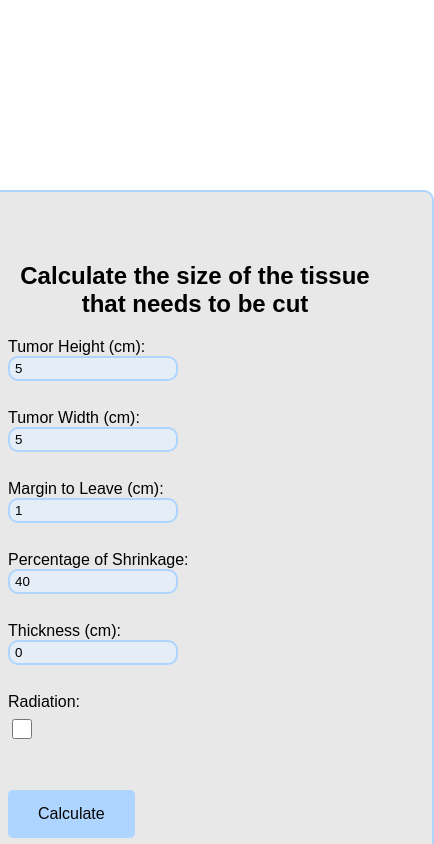
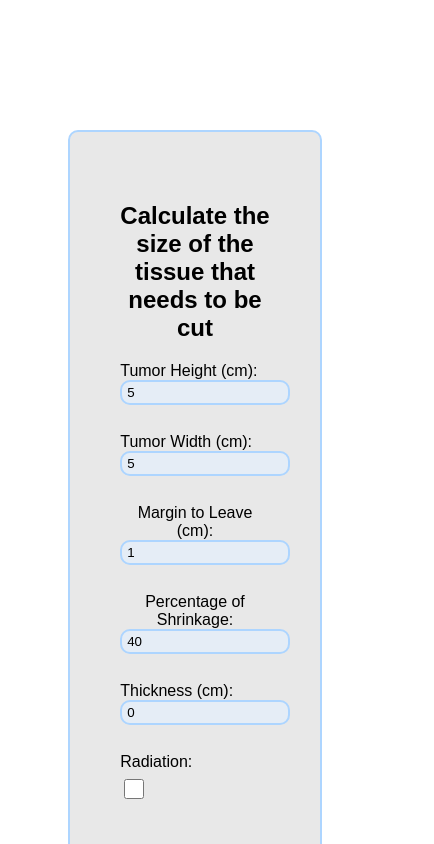
Before and after one commit to shiraYon/project2023, a plain HTML site: page index.html in a window 390 px wide. Shown: the top 844 px of the page, 434 px wide, since content can reach past the window. Drawn offline with Linux system fonts and the light colour scheme.

Commit message:
Add files via upload

```diff
--- a/style.css
+++ b/style.css
@@ -29,7 +29,7 @@ h2 {
 
 @media only screen and (max-width: 600px) {
     #container {
-        width: 100%;
+        width: 40%;
     }
 }
 
```
